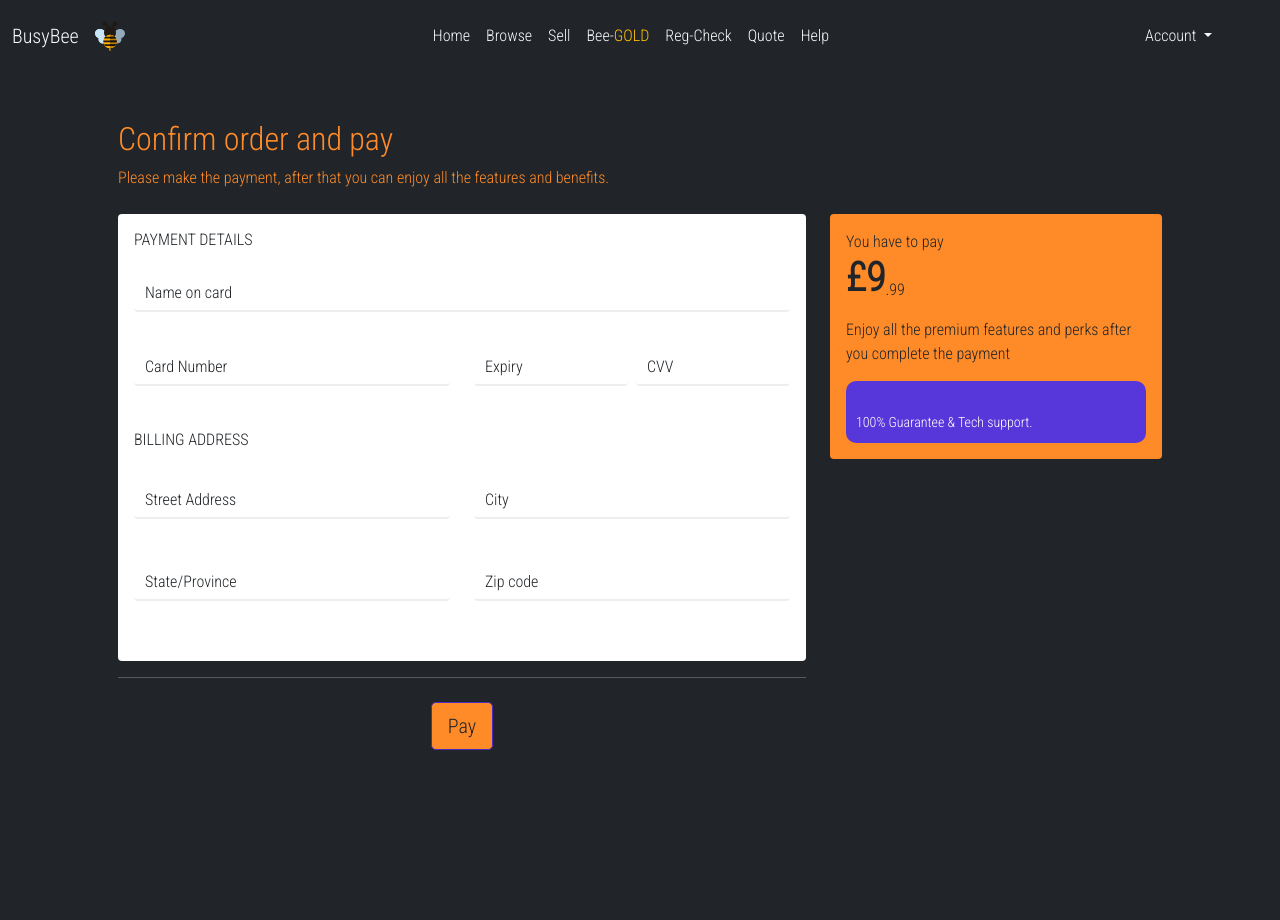
After one commit to WillEard/BusyBee, a PHP site: page /BeeGold-Payment.php in a window 1280 px wide. The commit adds this page. Run offline with PHP 8.4, Linux system fonts and the light colour scheme.

Commit message:
BeeGold payment page setup

```diff
--- /dev/null
+++ b/BusyBee/BeeGold-Payment.php
@@ -0,0 +1,153 @@
+<?php
+    include_once 'Navbar.php';
+?>
+
+<head>
+    <link rel="stylesheet" href="BeeGoldPayment-style.css">
+    <script src="https://code.jquery.com/jquery-3.7.0.js" integrity="sha256-JlqSTELeR4TLqP0OG9dxM7yDPqX1ox/HfgiSLBj8+kM=" crossorigin="anonymous"></script>
+    <script src="https://cdn.jsdelivr.net/npm/jquery-validation@1.19.5/dist/jquery.validate.js"></script>
+
+    <script src="https://cdn.jsdelivr.net/npm/bootstrap@5.0.2/dist/js/bootstrap.bundle.min.js" integrity="sha384-MrcW6ZMFYlzcLA8Nl+NtUVF0sA7MsXsP1UyJoMp4YLEuNSfAP+JcXn/tWtIaxVXM" crossorigin="anonymous"></script>
+    <script src="https://cdnjs.cloudflare.com/ajax/libs/jquery/3.4.0/jquery.min.js"></script>
+
+    <script>
+        window.onload = function()  {
+            document.getElementById("processing").style.display='none';
+        };
+    </script>
+</head>
+
+<body class="bg-dark">
+
+<div id="container" class="container mt-5 px-5">
+    <div class="mb-4">
+        <h2 style="color: #FF8B28;">Confirm order and pay</h2>
+        <span style="color: #FF8B28;">Please make the payment, after that you can enjoy all the features and benefits.</span>
+    </div>
+    <div class="row">
+        <div class="col-md-8">
+            <div class="card p-3">
+                <h6 class="text-uppercase">Payment details</h6>
+                <div class="inputbox mt-3">
+                    <input type="text" name="name" class="form-control" required="required"> <span>Name on card</span>
+                </div>
+                <div class="row">
+                    <div class="col-md-6">
+                        <div class="inputbox mt-3 mr-2">
+                            <input type="text" name="name" class="form-control" required="required"> <i class="fa fa-credit-card"></i> <span>Card Number</span>
+                        </div>
+                    </div>
+                    <div class="col-md-6">
+                        <div class="d-flex flex-row">
+                            <div class="inputbox mt-3 mr-2">
+                                <input type="text" name="name" class="form-control" required="required"> <span>Expiry</span>
+                            </div>
+                            <div class="inputbox mt-3 mr-2 ms-2">
+                                <input type="text" name="name" class="form-control" required="required"> <span>CVV</span>
+                            </div>
+                        </div>
+                </div>
+            </div>
+            <div class="mt-4 mb-4">
+                <h6 class="text-uppercase">Billing Address</h6>
+                <div class="row mt-3">
+                    <div class="col-md-6">
+                        <div class="inputbox mt-3 mr-2"> <input type="text" name="name" class="form-control" required="required"> <span>Street Address</span>
+                    </div>
+                </div>
+                <div class="col-md-6">
+                    <div class="inputbox mt-3 mr-2">
+                        <input type="text" name="name" class="form-control" required="required"> <span>City</span>
+                    </div>
+                </div>
+            </div>
+            <div class="row mt-2">
+                <div class="col-md-6">
+                    <div class="inputbox mt-3 mr-2">
+                        <input type="text" name="name" class="form-control" required="required"> <span>State/Province</span>
+                    </div>
+                </div>
+                <div class="col-md-6">
+                    <div class="inputbox mt-3 mr-2">
+                        <input type="text" name="name" class="form-control" required="required"> <span>Zip code</span>
+                    </div>
+                </div>
+            </div>
+        </div>
+    </div>
+    <hr class="text-light">
+    <div class="mt-4 mb-4 d-flex justify-content-center">
+        <button onclick="hide()" class="btn btn-success btn-lg px-3 text-dark" style="background-color: #FF8B28;">Pay</button>
+    </div>
+</div>
+
+<div class="col-md-4">
+    <div class="card card-blue p-3 text-white mb-3" style="background-color: #FF8B28;">
+        <span class="text-dark">You have to pay</span>
+        <div class="d-flex flex-row align-items-end mb-3">
+            <h1 class="mb-0 text-dark fw-bold">£9</h1> <span class="text-dark">.99</span>
+        </div>
+        <span class="text-dark">Enjoy all the premium features and perks after you complete the payment</span>
+        <div class="hightlight"><br>
+            <span>100% Guarantee & Tech support.</span>
+        </div>
+    </div>
+</div>
+
+
+
+</div>
+
+</div>
+
+<div id="processing" class="container mt-5">
+    <div class="d-flex justify-content-center">
+        <span class="text-light display-6">Processing Payment</span>
+        <div class="spinner-border ms-2" style="color: #FF8B28; width: 3rem; height: 3rem;" role="status">
+        </div>
+    </div>
+</div>
+
+<script>
+    function hide()
+    {
+        document.getElementById("container").hidden = true;
+        document.getElementById("processing").style.display = "block";
+    }
+</script>
+
+<script>
+    var valcode = document.querySelector("#discount")
+    var namecode = document.querySelector("#code")
+    namecode.textContent = valcode.value
+
+    var closeBtn = document.querySelector(".close")
+    var couponCode = document.querySelector(".couponCode")
+
+    closeBtn.addEventListener("click", function () {
+    close()
+    })
+    valcode.addEventListener("change", function () {
+    checkDiscountCoupon()
+    })
+
+    function checkDiscountCoupon() {
+    if (valcode.value.length === 0) {
+    // namecode.style.display = "none"
+    close()
+    }
+    else {
+    couponCode.classList.remove("d-none")
+    namecode.style.display = "inline"
+    namecode.textContent = valcode.value
+    }
+    }
+
+    function close() {
+    couponCode.classList.add("d-none")
+    valcode.value = ""
+    }
+</script>
+
+
+</body>
--- a/BusyBee/BeeGold.php
+++ b/BusyBee/BeeGold.php
@@ -21,7 +21,7 @@
                     <h4 class="my-0 fw-normal">Standard</h4>
                 </div>
                 <div class="card-body">
-                    <h1 class="card-title pricing-card-title">£0<small class="text-dark fw-light">/mo</small></h1>
+                    <h1 class="card-title pricing-card-title">Free<small class="text-dark fw-light"></small></h1>
                     <ul class="list-unstyled mt-3 mb-4">
                         <li>Standard Helpline</li>
                         <li>Unlimited Sales</li>
@@ -36,7 +36,7 @@
                         <h4 class="my-0 fw-normal">Bee-Gold</h4>
                     </div>
                     <div class="card-body">
-                        <h1 class="card-title pricing-card-title">£9.99<small class="text-dark fw-light">/mo</small></h1>
+                        <h1 class="card-title pricing-card-title">£9.99<small class="text-dark fw-light"></small></h1>
                         <ul class="list-unstyled mt-3 mb-4">
                             <li>Priority Listing</li>
                             <li>Fraud Prevention</li>
--- a/BusyBee/SignUp-TEST.php
+++ b/BusyBee/SignUp-TEST.php
@@ -7,7 +7,7 @@
 
         <title>Document</title>
     </head>
-    <body style="background-color: #212529;">
+    <body style="background-color: #FF8B28;">
         <div class="container mt-3" id="container">
             <div class="form-container sign-up-container">
                 <form action="#">
--- /dev/null
+++ b/BusyBee/stylesheets/BeeGoldPayment-style.css
@@ -0,0 +1,113 @@
+body{
+    background-color: #212529;
+}
+
+.container{
+
+height: 100vh;
+
+}
+
+
+.card{
+border:none;
+}
+
+.form-control {
+border-bottom: 2px solid #eee !important;
+border: none;
+font-weight: 600
+}
+
+.form-control:focus {
+color: #495057;
+background-color: #fff;
+border-color: #8bbafe;
+outline: 0;
+box-shadow: none;
+border-radius: 0px;
+border-bottom: 2px solid blue !important;
+}
+
+
+
+.inputbox {
+position: relative;
+margin-bottom: 20px;
+width: 100%
+}
+
+.inputbox span {
+position: absolute;
+top: 7px;
+left: 11px;
+transition: 0.5s
+}
+
+.inputbox i {
+position: absolute;
+top: 13px;
+right: 8px;
+transition: 0.5s;
+color: #3F51B5
+}
+
+input::-webkit-outer-spin-button,
+input::-webkit-inner-spin-button {
+-webkit-appearance: none;
+margin: 0
+}
+
+.inputbox input:focus~span {
+transform: translateX(-0px) translateY(-15px);
+font-size: 12px
+}
+
+.inputbox input:valid~span {
+transform: translateX(-0px) translateY(-15px);
+font-size: 12px
+}
+
+.card-blue{
+
+background-color: #492bc4;
+}
+
+.hightlight{
+
+background-color: #5737d9;
+padding: 10px;
+border-radius: 10px;
+margin-top: 15px;
+font-size: 14px;
+}
+
+.yellow{
+
+color: #fdcc49;
+}
+
+.decoration{
+
+text-decoration: none;
+font-size: 14px;
+}
+
+.btn-success {
+color: #fff;
+background-color: #492bc4;
+border-color:#492bc4;
+}
+
+.btn-success:hover {
+color: #fff;
+background-color:#492bc4;
+border-color: #492bc4;
+}
+
+
+.decoration:hover{
+
+text-decoration: none;
+color: #fdcc49;
+}
```
